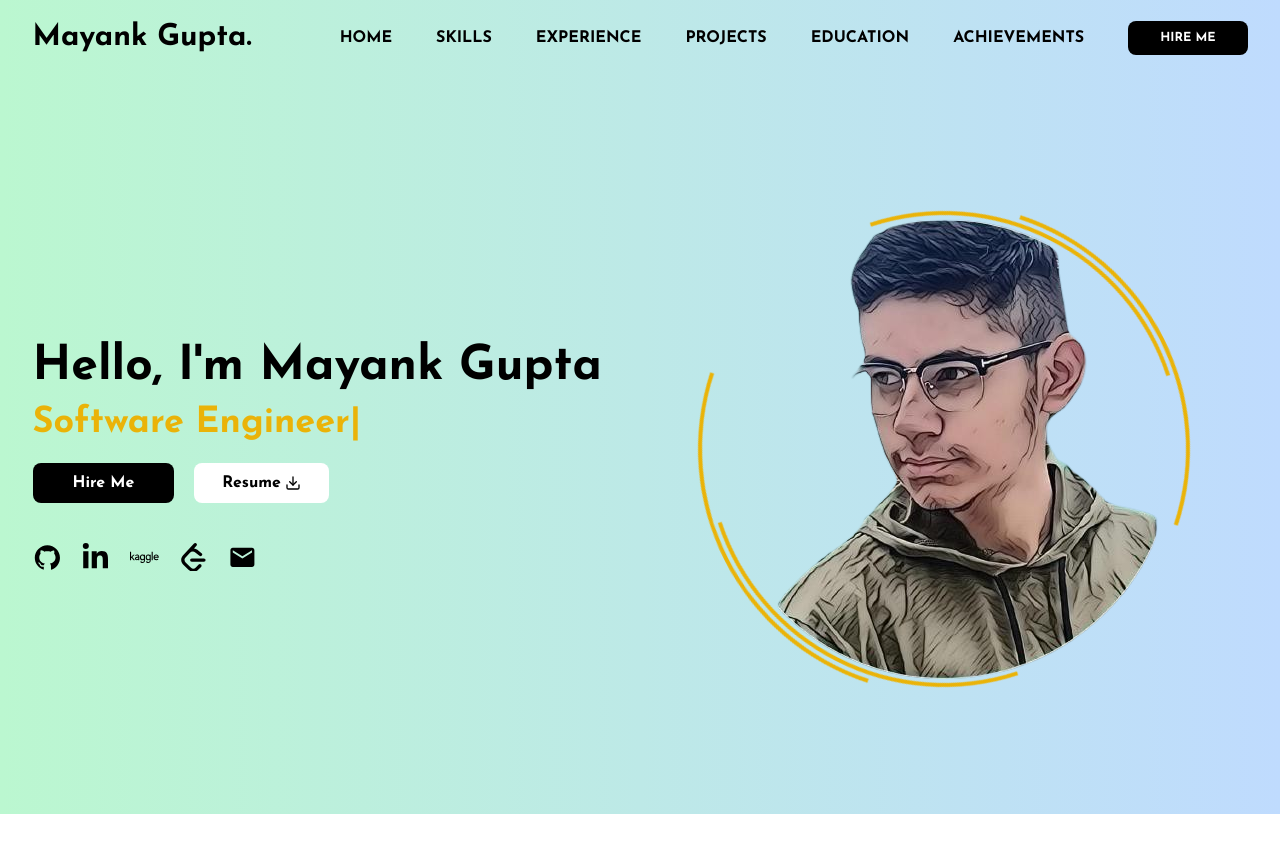
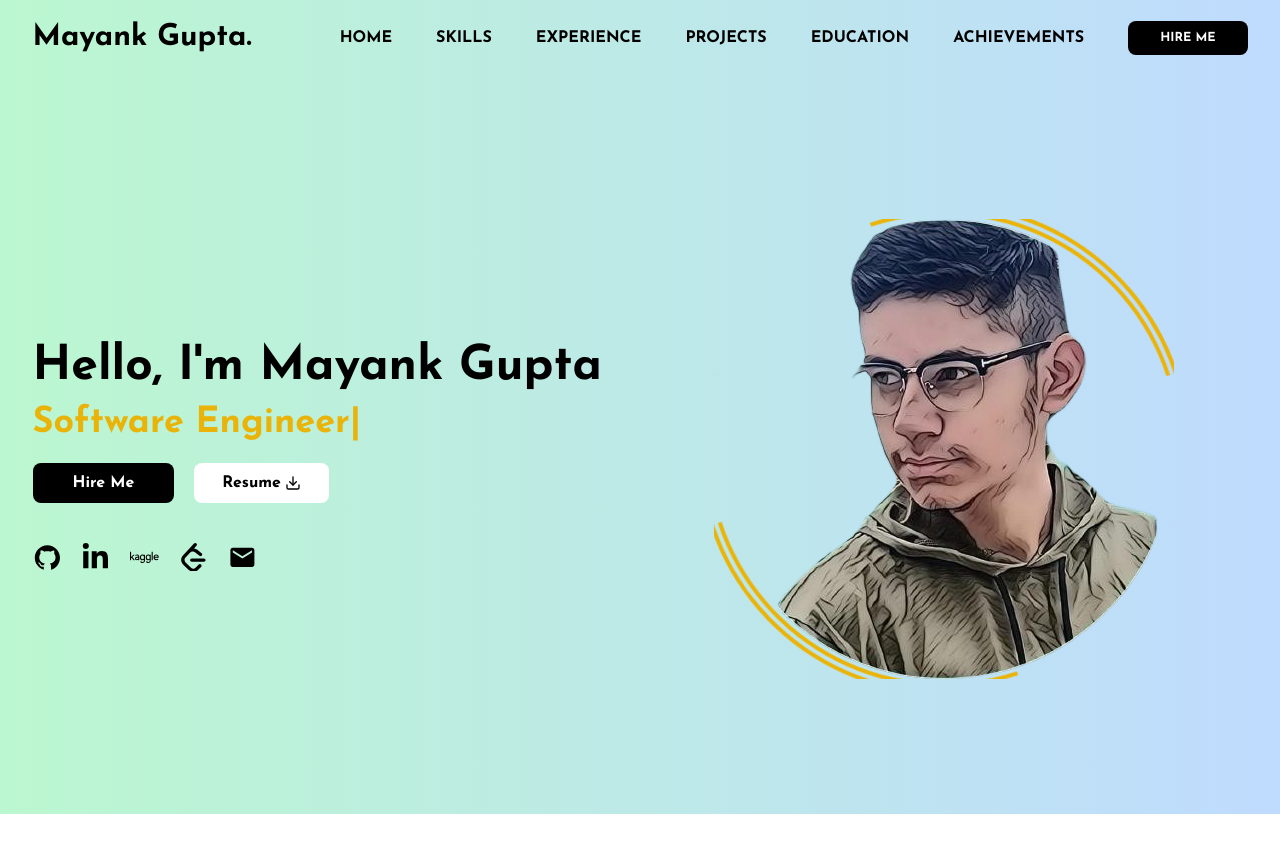
Before and after one commit to Mayank10082000/my_portfolio_website, a React (Vite) app: page / in a window 1280 px wide. Shown: the top 852 px of the page. Built offline with nearby package versions, Linux system fonts and the light colour scheme.

Commit message:
autoscroll issue fixed in mobile view

```diff
--- a/src/components/Hero.jsx
+++ b/src/components/Hero.jsx
@@ -64,10 +64,10 @@ const Hero = () => {
         <div className="right top-5 flex-1 flex items-center justify-center md:items-end sm:items-end">
           <div className="relative h-[88%] w-fit flex items-center sm:items-end sm:mt-16">
             {/* Animated Circular Line Container */}
-            <div className="relative">
+            <div className="relative isolate overflow-hidden">
               {/* Circular Lines */}
-              <div className="absolute -inset-4 border-4 border-yellow-500 border-l-transparent border-r-transparent animate-spin-slow rounded-full"></div>
-              <div className="absolute -inset-2 border-4 border-yellow-500 border-t-transparent border-b-transparent animate-spin-reverse-slow rounded-full"></div>
+              <div className="absolute -inset-4 border-4 border-yellow-500 border-l-transparent border-r-transparent animate-spin-slow rounded-full transform-gpu"></div>
+              <div className="absolute -inset-2 border-4 border-yellow-500 border-t-transparent border-b-transparent animate-spin-reverse-slow rounded-full transform-gpu"></div>
 
               {/* Image */}
               <img
```
